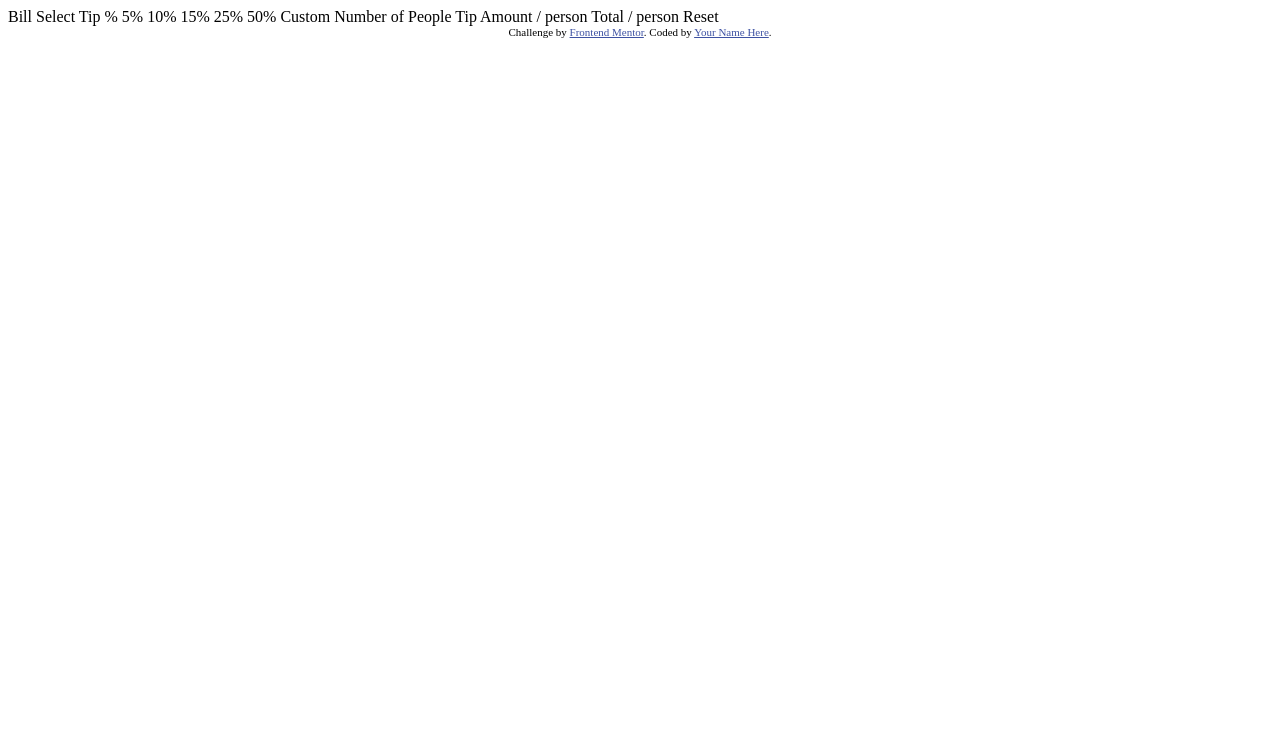
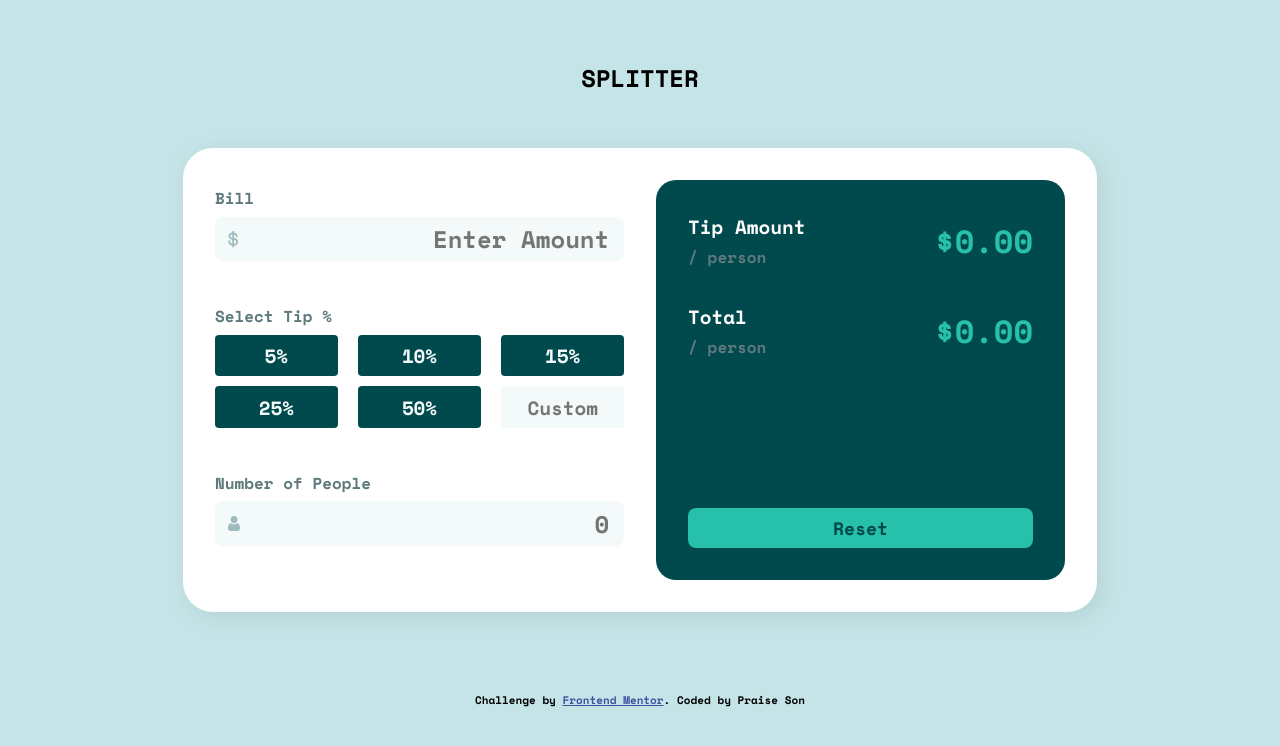
Before and after one commit to Praiseson6065/tip-calculator-app-main, a plain HTML site: page index.html in a window 1280 px wide. Drawn offline with nearby package versions, Linux system fonts and the light colour scheme.

Commit message:
changes made

```diff
--- a/index.html
+++ b/index.html
@@ -4,6 +4,8 @@
   <meta charset="UTF-8">
   <meta name="viewport" content="width=device-width, initial-scale=1.0">
   <!-- displays site properly based on user's device -->
+  <!-- stylesheet -->
+  <link rel="stylesheet" href="style.css">
   <link rel="icon" type="image/png" sizes="32x32" href="./images/favicon-32x32.png">
   <link rel="preconnect" href="https://fonts.googleapis.com">
   <link rel="preconnect" href="https://fonts.gstatic.com" crossorigin>
@@ -16,30 +18,77 @@
   </style>
 </head>
 <body>
+  <div class="header">
+    <h2>SPLITTER</h2>
+  </div>
 
-  Bill
+  <div class="wrapper">
+    <div class="bill_wrap">
+      <div class="bill_section">
+        <h5>Bill</h5>
 
-  Select Tip %
-  5%
-  10%
-  15%
-  25%
-  50%
-  Custom
+        <div class="div_input">
+          <img src="images/icon-dollar.svg"  class="amt_icon" width="12px" alt="dollar">
+          <input class="style_input billinput" type="text" placeholder="Enter Amount" required >
+        </div>
+        <h5 class="warn">Enter only Positive Numbers(except 0)</h5>
 
-  Number of People
+      </div>
+      <div class="tip_section">
+        <h5>Select Tip %</h5>
+        <div class="tip_percentwrap">
+          <button class="tip_btn" data-value="5">5%</button>
+          <button class="tip_btn" data-value="10">10%</button>
+          <button class="tip_btn" data-value="15">15%</button>
+          <button class="tip_btn" data-value="25">25%</button>
+          <button class="tip_btn" data-value="50">50%</button>
+          <input type="text"  class="tip_custom" placeholder="Custom">
+        </div>
+        <h5 class="warn">Enter only Positive Numbers(except 0)</h5>
+      </div>
+      <div class="people_section">
+        <h5 >Number of People</h5>
+        <div class="div_input">
+          <img src="images/icon-person.svg" width="12px" alt="person">
+          <input type="text" class="style_input personinput" placeholder="0" id="">
+        </div>
+        <h5 class="warn">Enter only Positive Numbers(except 0)</h5>
 
-  Tip Amount
-  / person
+      </div>
 
-  Total
-  / person
 
-  Reset
+    </div>
+
+    <div class="tip_wrap">
+      <div class="tip_container">
+        <div class="tip_handle">
+          <div class="tip_div">
+            <h4>Tip Amount</h4>
+            <span class="tip_indication">/ person</span>
+          </div>
+          <div class="tip_amt_person tip_amtcalc">$0.00</div>
+        </div>
+        <div class="tip_handle">
+        <div class="tip_div">
+          <h4>Total </h4>
+          <span class="tip_indication">/ person</span>
+        </div>
+        <div class="tip_amt_total tip_amtcalc">$0.00</div>
+      </div>
+
+
+      </div>
+      <div>
+        <button class="reset_btn">Reset</button>
+      </div>
+    </div>
+  </div>
+
 
   <div class="attribution">
     Challenge by <a href="https://www.frontendmentor.io?ref=challenge" target="_blank">Frontend Mentor</a>.
-    Coded by <a href="#">Your Name Here</a>.
+    Coded by Praise Son
   </div>
+  <script src="index.js"></script>
 </body>
 </html>
--- a/index.js
+++ b/index.js
@@ -0,0 +1,103 @@
+var tipBtns = document.querySelectorAll(".tip_btn");
+var cstmIntrest= document.querySelector(".tip_custom");
+var billInput= document.querySelector(".billinput");
+var peopleInput=document.querySelector(".personinput");
+var inputDiv = document.querySelectorAll(".div_input");
+var warning= document.querySelectorAll(".warn");
+var amt=0,people=0,tip=0;
+function calculate(){
+  amt = billInput.value;
+  people = peopleInput.value;
+  tip =  tipIntrest();
+  if(isNaN((amt/people)*tip) || ((amt/people)*tip) === Infinity ){
+    document.querySelector(".tip_amt_person").textContent="$" + "0.00" ;
+    document.querySelector(".tip_amt_total").textContent="$" + "0.00";
+  }
+  else{
+    document.querySelector(".tip_amt_person").textContent="$" + ((amt/people)*tip).toFixed(2) ;
+
+    document.querySelector(".tip_amt_total").textContent="$" + ((amt * tip+ parseFloat(amt) )/people).toFixed(2);
+
+  }
+
+}
+function tipIntrest(){
+  if (cstmIntrest.value!=="" )
+  {
+    return cstmIntrest.value/100;
+  }
+  else{
+    for(let i =0;i<tipBtns.length;i++)
+    {
+      if(tipBtns[i].classList.contains("active"))
+      {
+        return tipBtns[i].dataset.value/100;
+      }
+    }
+  }
+}
+
+billInput.addEventListener("input",function(){
+  if(billInput.value==="" || billInput.value==="0" || isNaN(billInput.value))
+  {
+    inputDiv[0].style.outline="2px solid red";
+    warning[0].style.visibility ="visible";
+  }
+  else{
+    inputDiv[0].style.outline="initial";
+    warning[0].style.visibility ="hidden";
+    calculate();
+  }
+})
+for(let i=0;i<tipBtns.length;i++)
+{
+  tipBtns[i].addEventListener("click",function(){
+    for(let j=0;j<tipBtns.length;j++)
+    {
+      tipBtns[j].classList.remove("active");
+    }
+    this.classList.add("active");
+    cstmIntrest.value= "";
+    calculate();
+  })
+}
+cstmIntrest.addEventListener("input",function(){
+  for(let i=0;i<tipBtns.length;i++)
+  {
+    tipBtns[i].classList.remove("active");
+  }
+  if(cstmIntrest.value==="" || cstmIntrest.value==="0" || isNaN(cstmIntrest.value))
+  {
+    warning[1].style.visibility ="visible";
+  }
+  else{
+    warning[1].style.visibility ="hidden";
+    calculate();
+  }
+
+})
+peopleInput.addEventListener("input",function()
+{
+  if(peopleInput.value==="" || peopleInput.value==="0" || isNaN(peopleInput.value) )
+  {
+    inputDiv[1].style.outline="2px solid red";
+    warning[2].style.visibility ="visible";
+  }
+  else{
+    inputDiv[1].style.outline="initial";
+    warning[2].style.visibility ="hidden";
+    calculate();
+  }
+})
+document.querySelector(".reset_btn").addEventListener("click",function(){
+  billInput.value="";
+  amt=0;
+  people=0;
+  tip=0;
+  for(let i=0;i<tipBtns.length;i++)
+  {
+    tipBtns[i].classList.remove("active");
+  }
+  peopleInput.value="";
+  calculate();
+})
--- a/style.css
+++ b/style.css
@@ -0,0 +1,184 @@
+body{
+    background-color:  hsl(185, 41%, 84%);
+    font-family: 'Space Mono', monospace;
+    display: flex;
+    flex-direction: column;
+    justify-content: center;
+}
+.header{
+    margin : 2rem auto;
+    text-align: center;
+
+}
+.input_required{
+    outline: 2px solid red !important;
+}
+.div_input{
+    display: flex;
+    align-items: center;
+    justify-content: space-between;
+    background-color: hsl(189, 41%, 97%);
+    height: 32px;
+    padding: .4rem .8rem;
+    border-radius: 8px;
+    color: hsl(183, 100%, 15%);
+}
+.wrapper{
+    width: 850px !important ;
+    height: 400px  !important ;
+    background-color: white;
+    display: grid;
+    grid-template-columns: repeat(2,1fr);
+    grid-column-gap: 2rem;
+    justify-content: space-between;
+    border-radius: 30px;
+    box-shadow: 5px 5px 20px hsla(188, 14%, 56%, 0.219);
+    padding: 2rem;
+    font-size: 1.2rem;
+    color: hsl(186, 14%, 43%);
+    margin: 0 auto 5rem;
+}
+.bill_wrap{
+    display: flex;
+    flex-direction: column;
+    justify-content: space-between;
+
+}
+.bill_wrap h5{
+    margin: .4rem 0;
+}
+.tip_wrap{
+
+    background-color: hsl(183, 100%, 15%);
+    display: flex;
+    flex-direction: column;
+    justify-content: space-between;
+    border-radius: 20px;
+    box-sizing: border-box;
+    padding: 2rem 2rem;
+}
+.tip_wrap h4{
+    margin :0;
+}
+
+.style_input{
+    outline: none;
+    background-color: transparent;
+    border: none;
+    color: hsl(183, 100%, 15%);
+    font-family: 'Space Mono', monospace;
+    width: 100%;
+    text-align: right;
+    font-size: 24px;
+}
+.div_input:focus-within{
+    outline: 2px solid hsl(172, 67%, 45%);
+}
+
+.tip_percentwrap{
+    display: grid;
+    grid-template-columns: 30% 30% 30%;
+    justify-content: space-between  ;
+    gap:10px 10px;
+
+}
+.tip_btn{
+    min-height: 32px;
+    background-color: hsl(183, 100%, 15%) ;
+    border: none;
+    color: hsl(189, 41%, 97%);
+    border-radius: 4px;
+    font-family: 'Space Mono', monospace;
+    font-size: 1.2rem;
+    padding: .4rem .8rem;
+}
+.active{
+    background-color:  hsl(185, 41%, 84%);
+    color: hsl(183, 100%, 15%);
+}
+
+.tip_custom{
+    outline: none;
+    border: none;
+    background-color: hsl(189, 41%, 97%) ;
+    color: hsl(186, 14%, 43%);
+    border-radius: 4px;
+    text-align: center;
+    font-family: 'Space Mono', monospace;
+    font-size: 1.2rem;
+    padding: .4rem .8rem;
+}
+.tip_custom:focus{
+    outline: 2px solid hsl(172, 67%, 45%);
+}
+.tip_div{
+    color:white;
+}
+.tip_indication{
+    color: hsl(186, 14%, 43%)   ;
+    font-size: 16px ;
+}
+.tip_amtcalc{
+    font-size: 32px;
+    color:hsl(172, 67%, 45%);
+}
+.tip_container{
+    display: flex;
+    justify-content: space-between;
+    gap:32px;
+    flex-direction: column;
+}
+.tip_handle{
+    display: flex;
+    justify-content: space-between;
+    align-items: center;
+}
+.reset_btn{
+    outline: none;
+    border :none;
+    background-color: hsl(172, 67%, 45%);
+    width : 100% !important;
+    height: 40px;
+    border-radius: 8px;
+    font-size: 18px ;
+    color: hsl(183, 100%, 15%);
+    font-family: 'Space Mono', monospace;
+
+}
+.warn{
+    color: hsl(0, 68%, 47%);
+    visibility: hidden;
+    font-size: 14px;
+}
+.reset_btn:active{
+    background-color:  hsl(185, 41%, 84%);
+}
+
+@media only screen and (max-width: 375px) {
+    .wrapper{
+        width: 100% !important;
+        height: 100%  !important ;
+        grid-template-columns: repeat(1,1fr);
+        margin : 0 auto 2rem;
+
+    }
+    .tip_percentwrap{
+        grid-template-columns: 45% 45%;
+
+    }
+    .header
+    {
+        width: 100% !important;
+        display: flex;
+        justify-content: center;
+        text-align: center;
+        padding: 0 2rem;
+    }
+    .attribution{
+        width: 100% !important;
+        padding: 0 2rem;
+    }
+    .tip_container{
+        margin-bottom: 4rem;
+    }
+}
```
Also changed, not shown: design/active-states.jpg, design/desktop-design-completed.jpg, design/desktop-design-empty.jpg, design/desktop-preview.jpg (deleted), design/mobile-design.jpg, 3 other files.
